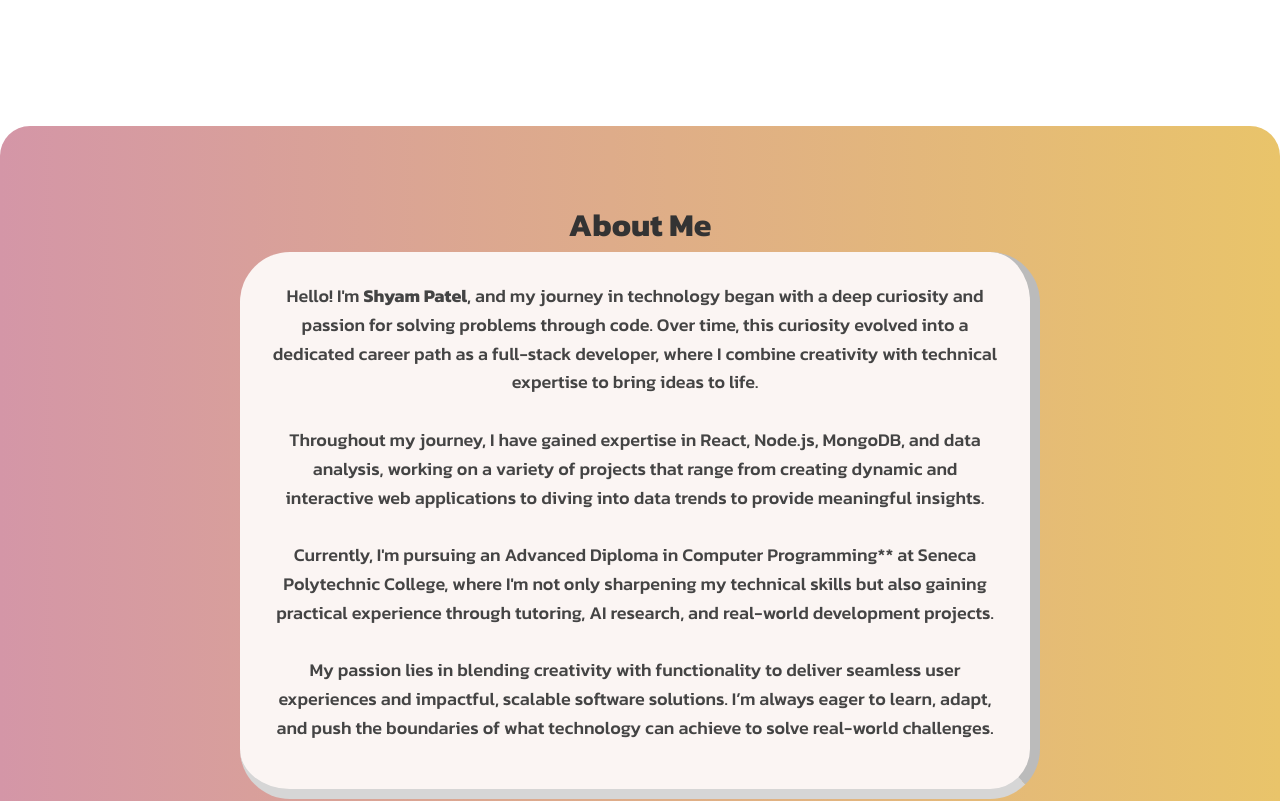
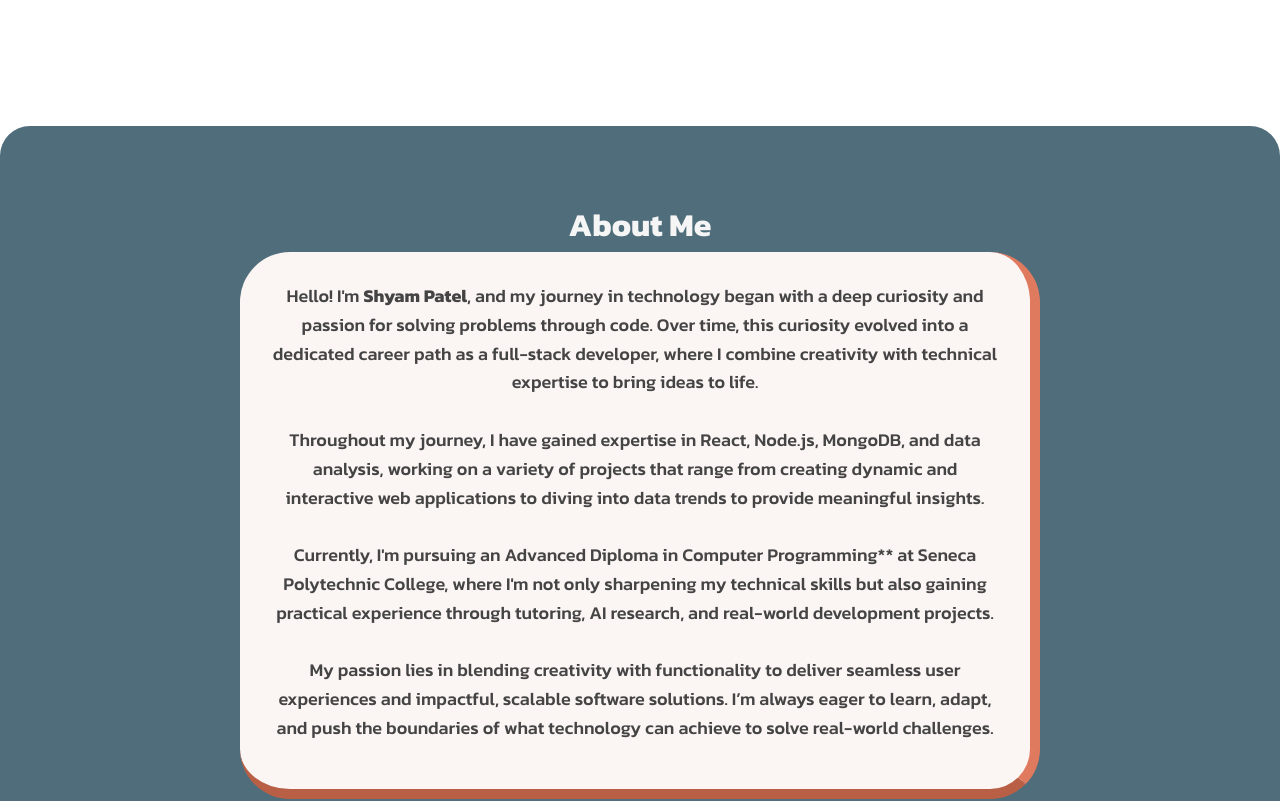
Before and after one commit to Shyam-Works/shyam-patel, a React (Create React App) app: page / in a window 1280 px wide. Shown: the part 720-1521 px from the top of the page. Built offline with nearby package versions, Linux system fonts and the light colour scheme; a web font is replaced by a local one.

Commit message:
Update Home.css

```diff
--- a/src/Home.css
+++ b/src/Home.css
@@ -176,7 +176,8 @@
   align-items: center;
   text-align: center;
   padding: 50px 20px;
-  background: linear-gradient(to right, #d496a7, #e9c46a); /* Gradient from left to right */
+  /* Gradient from left to right */
+  background-color: #4f6d7a;
   border-radius: 30px;
 }
 
@@ -226,8 +227,8 @@
     padding: 30px;
     background-color: #fbf5f3;
     border-radius: 50px;
-    border-right: 10px solid #bbbbbb;
-    border-bottom: 10px solid #d6d6d6;
+    border-right: 10px solid #e07a5f;
+    border-bottom: 10px solid #b85f46;
 }
 .text p{
     color:#444
@@ -235,7 +236,9 @@
 .who-am-i-container{
     margin-top: -30px;
 }
-
+.who-am-i-container h2{
+  color: #e07a5f;
+}
 
 /* Global Styling */
 * {
@@ -378,7 +381,6 @@ b{
 
 
 
-
 /* Section Styling */
 .services-container {
   text-align: center;
@@ -435,7 +437,12 @@ b{
   line-height: 1.6;
 }
 
-
+h2{
+  color: #dd6e42;
+}
+.who-am-i-text h2{
+  color: whitesmoke;
+}
 /* dd6e42
 e8dab2
 4f6d7a
```
